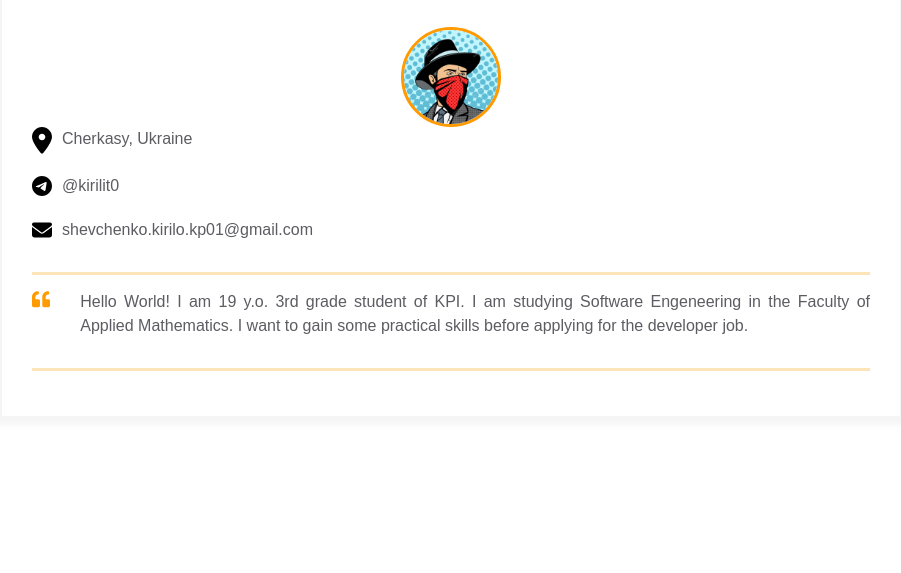
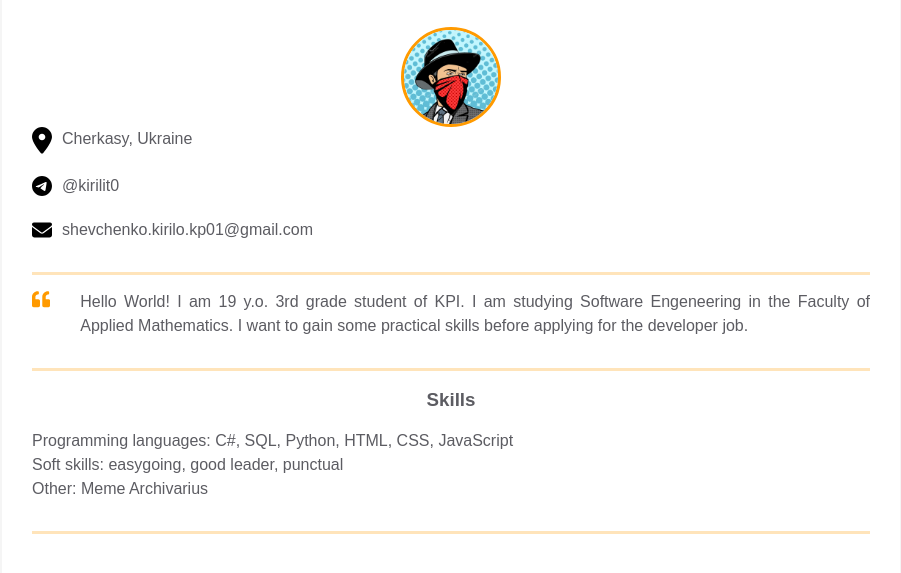
Before and after one commit to ShevchenkoKirilo/homepage, a plain HTML site: page index.html in a window 1280 px wide. Shown: the part 175-748 px from the top of the page, without its empty margins (189-1090 px from the left). Drawn offline with Linux system fonts and the light colour scheme.

Commit message:
Added skills block

```diff
--- a/index.html
+++ b/index.html
@@ -39,21 +39,21 @@
                             <span>Cherkasy, Ukraine</span>
                         </a>
 
-                        <a href="https://t.me/kirilit0" rel="author"
-                            class="contact-info__item">
+                        <a href="https://t.me/kirilit0" rel="author" class="contact-info__item">
                             <div class="contact-info__item-icon-wrapper">
                                 <svg xmlns="http://www.w3.org/2000/svg" viewBox="0 0 496 512">
-                                    <path d="M248,8C111.033,8,0,119.033,0,256S111.033,504,248,504,496,392.967,496,256,384.967,8,248,8ZM362.952,176.66c-3.732,39.215-19.881,134.378-28.1,178.3-3.476,18.584-10.322,24.816-16.948,25.425-14.4,1.326-25.338-9.517-39.287-18.661-21.827-14.308-34.158-23.215-55.346-37.177-24.485-16.135-8.612-25,5.342-39.5,3.652-3.793,67.107-61.51,68.335-66.746.153-.655.3-3.1-1.154-4.384s-3.59-.849-5.135-.5q-3.283.746-104.608,69.142-14.845,10.194-26.894,9.934c-8.855-.191-25.888-5.006-38.551-9.123-15.531-5.048-27.875-7.717-26.8-16.291q.84-6.7,18.45-13.7,108.446-47.248,144.628-62.3c68.872-28.647,83.183-33.623,92.511-33.789,2.052-.034,6.639.474,9.61,2.885a10.452,10.452,0,0,1,3.53,6.716A43.765,43.765,0,0,1,362.952,176.66Z"/>
+                                    <path
+                                        d="M248,8C111.033,8,0,119.033,0,256S111.033,504,248,504,496,392.967,496,256,384.967,8,248,8ZM362.952,176.66c-3.732,39.215-19.881,134.378-28.1,178.3-3.476,18.584-10.322,24.816-16.948,25.425-14.4,1.326-25.338-9.517-39.287-18.661-21.827-14.308-34.158-23.215-55.346-37.177-24.485-16.135-8.612-25,5.342-39.5,3.652-3.793,67.107-61.51,68.335-66.746.153-.655.3-3.1-1.154-4.384s-3.59-.849-5.135-.5q-3.283.746-104.608,69.142-14.845,10.194-26.894,9.934c-8.855-.191-25.888-5.006-38.551-9.123-15.531-5.048-27.875-7.717-26.8-16.291q.84-6.7,18.45-13.7,108.446-47.248,144.628-62.3c68.872-28.647,83.183-33.623,92.511-33.789,2.052-.034,6.639.474,9.61,2.885a10.452,10.452,0,0,1,3.53,6.716A43.765,43.765,0,0,1,362.952,176.66Z" />
                                 </svg>
                             </div>
                             <span>@kirilit0</span>
                         </a>
 
-                        <a href="" rel="author"
-                            class="contact-info__item">
+                        <a href="" rel="author" class="contact-info__item">
                             <div class="contact-info__item-icon-wrapper">
                                 <svg xmlns="http://www.w3.org/2000/svg" viewBox="0 0 512 512">
-                                    <path d="M48 64C21.5 64 0 85.5 0 112c0 15.1 7.1 29.3 19.2 38.4L236.8 313.6c11.4 8.5 27 8.5 38.4 0L492.8 150.4c12.1-9.1 19.2-23.3 19.2-38.4c0-26.5-21.5-48-48-48H48zM0 176V384c0 35.3 28.7 64 64 64H448c35.3 0 64-28.7 64-64V176L294.4 339.2c-22.8 17.1-54 17.1-76.8 0L0 176z"/>
+                                    <path
+                                        d="M48 64C21.5 64 0 85.5 0 112c0 15.1 7.1 29.3 19.2 38.4L236.8 313.6c11.4 8.5 27 8.5 38.4 0L492.8 150.4c12.1-9.1 19.2-23.3 19.2-38.4c0-26.5-21.5-48-48-48H48zM0 176V384c0 35.3 28.7 64 64 64H448c35.3 0 64-28.7 64-64V176L294.4 339.2c-22.8 17.1-54 17.1-76.8 0L0 176z" />
                                 </svg>
                             </div>
                             <span>shevchenko.kirilo.kp01@gmail.com</span>
@@ -79,6 +79,16 @@
                     </div>
                 </div>
             </div>
+            <div class="container">
+                <div class="resume__block">
+                  <div class="skills">
+                    <h3 class="skills__header">Skills</h3>
+                    <p class="skills__text">Programming languages: C#, SQL, Python, HTML, CSS, JavaScript</p>
+                    <p class="skills__text">Soft skills: easygoing, good leader, punctual</p>
+                    <p class="skills__text">Other: Meme Archivarius</p>
+                  </div>
+                </div>
+              </div>
         </div>
     </main>
 </body>
```
Lines whose indentation alone changed are shown as unchanged.
